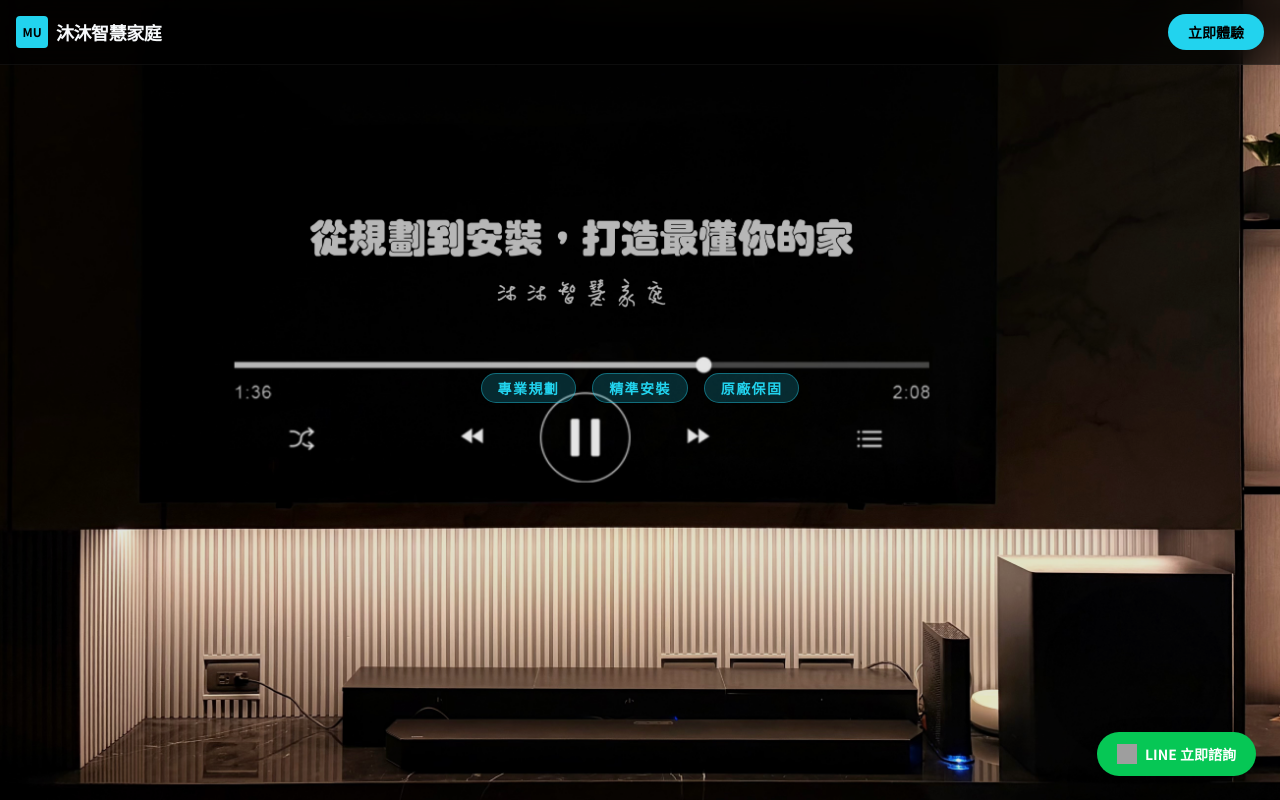
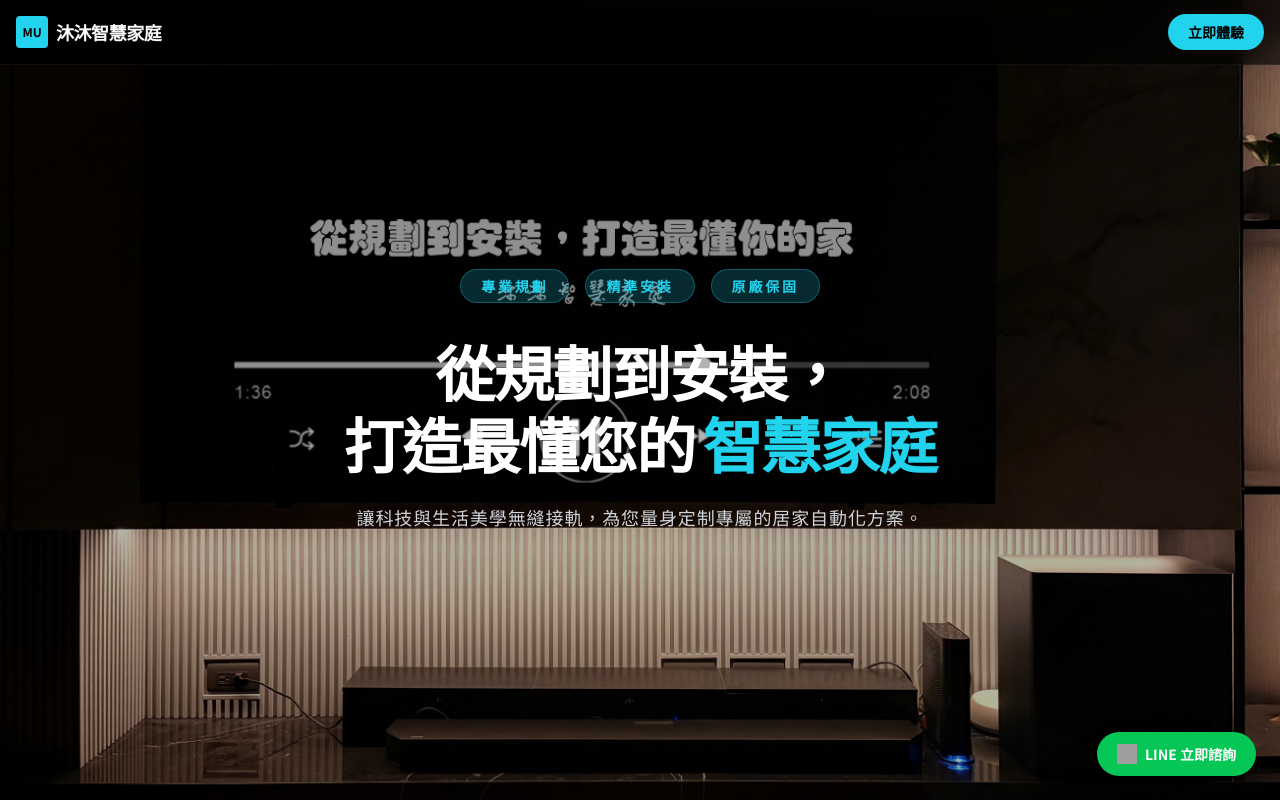
Before and after one commit to Miiish/NewWebsite, a React (Vite) app: page / in a window 1280 px wide. Shown: the top 800 px of the page. Built offline with nearby package versions, Linux system fonts and the light colour scheme; grey boxes are pictures that could not be loaded; the HTML template or start-up script is replaced by a standard one.

Commit message:
Update SmartHomeMockup.jsx

```diff
--- a/src/SmartHomeMockup.jsx
+++ b/src/SmartHomeMockup.jsx
@@ -116,37 +116,41 @@ export default function SmartHomeMockup() {
             ref={heroRef}
             className="relative h-screen w-full flex flex-col items-center justify-center text-center overflow-hidden"
           >
-            {/* 動態背景與亮度遮罩 (保持原有 light 互動) */}
+            {/* 背景圖片：確保 RWD 覆蓋 */}
             <div
-              className="absolute inset-0 bg-[url('/hero3.jpg')] bg-cover bg-center transition-transform duration-[10s]"
-              style={{ transform: `scale(${1.1 - light * 0.1})` }}
+              className="absolute inset-0 bg-[url('/hero3.jpg')] bg-cover bg-center"
+              aria-hidden="true"
             />
-            <div className="absolute inset-0 bg-black/10" />
 
-            <div className="relative z-10 px-6 max-w-5xl">
-              {/* 1. 服務商定位標籤 */}
-              <div className="mb-6 flex flex-wrap justify-center gap-2 md:gap-4 ">
-                <span className="px-4 py-1 rounded-full bg-cyan-400/20 border border-cyan-400/40 text-cyan-400 text-xs md:text-sm font-bold tracking-widest uppercase">
-                  專業規劃
-                </span>
-                <span className="px-4 py-1 rounded-full bg-cyan-400/20 border border-cyan-400/40 text-cyan-400 text-xs md:text-sm font-bold tracking-widest uppercase">
-                  精準安裝
-                </span>
-                <span className="px-4 py-1 rounded-full bg-cyan-400/20 border border-cyan-400/40 text-cyan-400 text-xs md:text-sm font-bold tracking-widest uppercase">
-                  原廠保固
-                </span>
+            {/* 亮度遮罩：增加文字可讀性 */}
+            <div className="absolute inset-0 bg-black/30" />
+
+            <div className="relative z-10 px-6 w-full max-w-5xl">
+              {/* 服務標籤組 */}
+              <div className="mb-8 flex flex-wrap justify-center gap-2 md:gap-4">
+                {['專業規劃', '精準安裝', '原廠保固'].map((text) => (
+                  <span
+                    key={text}
+                    className="px-3 py-1 md:px-5 md:py-1.5 rounded-full bg-cyan-400/20 border border-cyan-400/30 text-cyan-400 text-[10px] md:text-sm font-bold tracking-[0.2em] uppercase whitespace-nowrap"
+                  >
+                    {text}
+                  </span>
+                ))}
               </div>
 
-              {/* 2. 主標題：直接點出「規劃與安裝」 */}
-              {/* <h2 className="text-2xl md:text-5xl mb-8 tracking-tight text-white leading-[1.15]">
+              {/* 主標題 */}
+              <h1 className="text-3xl md:text-6xl font-bold tracking-tight text-white leading-tight md:leading-[1.2]">
                 從規劃到安裝，<br />
-                打造最懂您的<span className="text-cyan-400 underline underline-offset-8 decoration-cyan-400/30">智慧家庭</span>
-              </h2> */}
+                打造最懂您的
+                <span className="text-cyan-400 block md:inline mt-2 md:mt-0 md:ml-2">
+                  智慧家庭
+                </span>
+              </h1>
 
-              {/* 下滑提示
-              <div className="absolute bottom-8 left-1/2 -translate-x-1/2 opacity-30 animate-bounce">
-                <div className="w-[1px] h-12 bg-gradient-to-b from-white to-transparent mx-auto" />
-              </div> */}
+              {/* 副標題 (選填，可增加轉換率) */}
+              <p className="mt-6 text-gray-300 text-sm md:text-lg max-w-2xl mx-auto font-light">
+                讓科技與生活美學無縫接軌，為您量身定制專屬的居家自動化方案。
+              </p>
             </div>
           </section>
 
```
